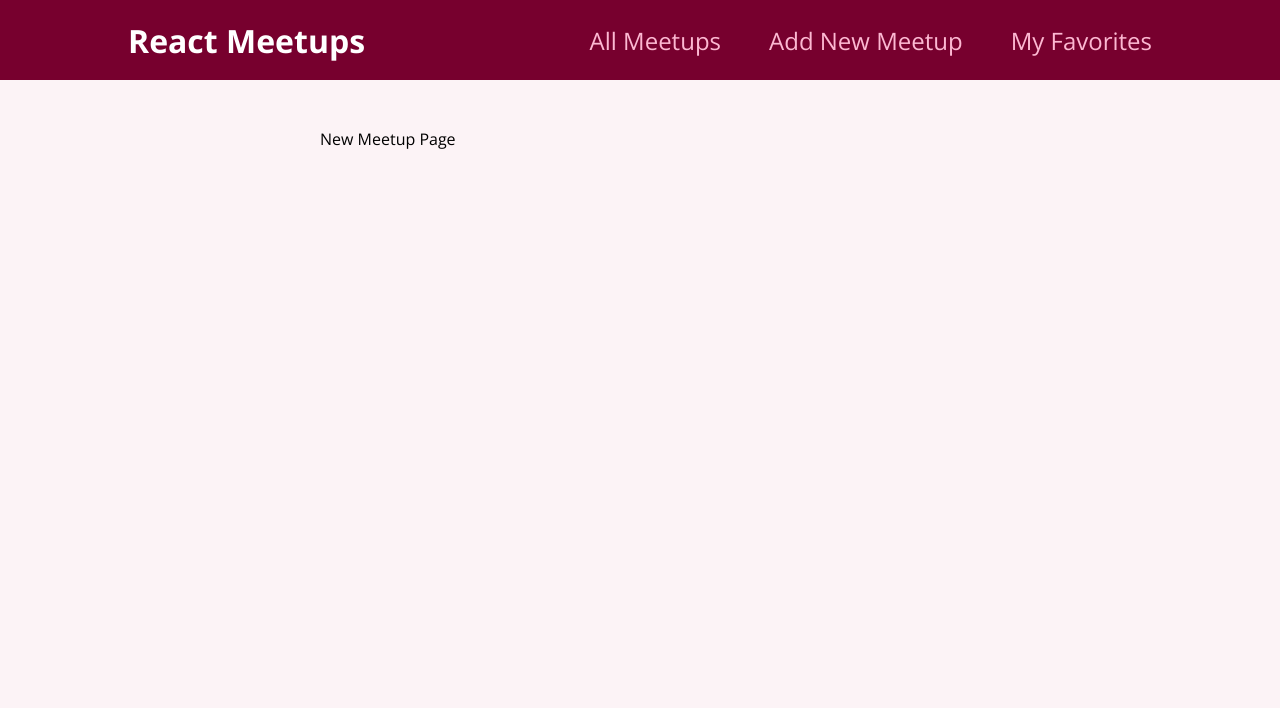
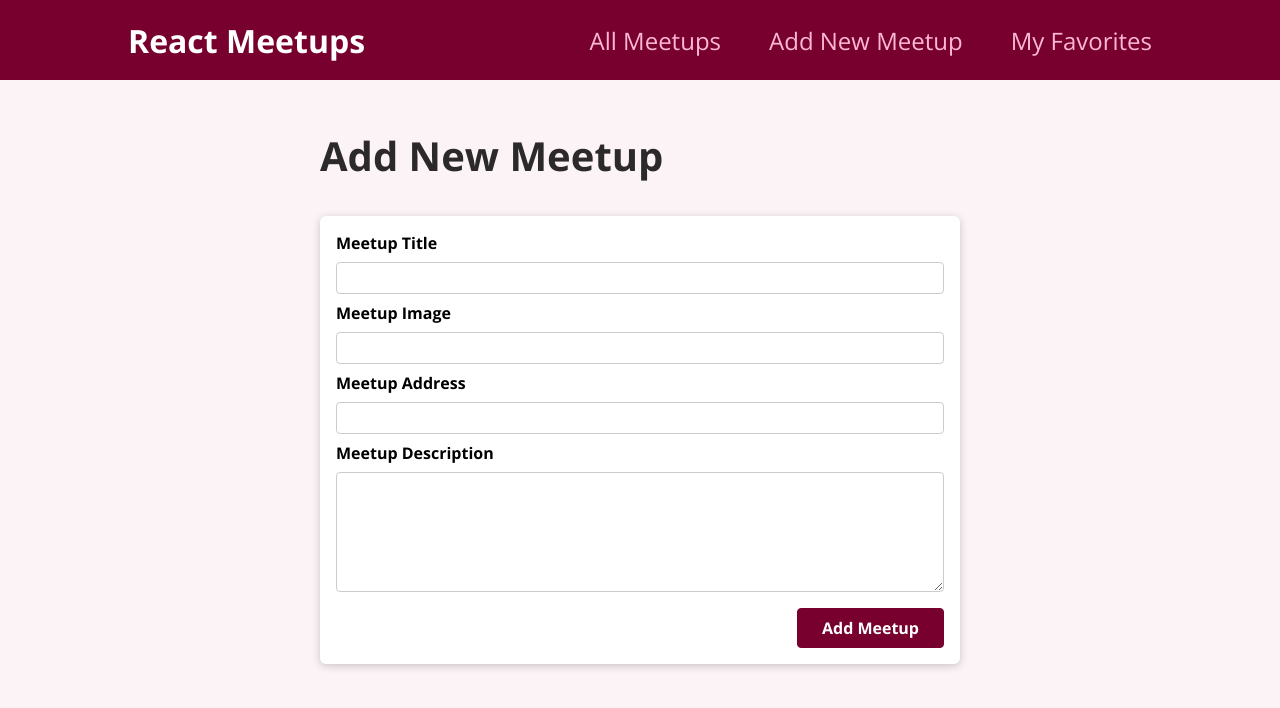
Before and after one commit to ZeyadMousa1/meetup-app, a React (Create React App) app: page /new-meetup in a window 1280 px wide. Shown: the top 708 px of the page. Built offline with nearby package versions, Linux system fonts and the light colour scheme.

Commit message:
Finished AddNewMeetup Desgin Page And Getting Submit Data

```diff
--- /dev/null
+++ b/src/components/meetup/AddNewMeetupForm.js
@@ -0,0 +1,56 @@
+import { useRef } from 'react';
+import Card from '../ui/Card';
+import classes from './AddNewMeetupForm.module.css'
+
+function AddNewMeetupForm(props) {
+    const titleInputRef = useRef();
+    const imageInputRef = useRef();
+    const addressInputRef = useRef();
+    const descriptionInputRef = useRef();
+
+    function submitHandler(event) {
+        event.preventDefault();
+
+        const enteredTitle = titleInputRef.current.value;
+        const enteredImage = imageInputRef.current.value;
+        const enteredAddress = addressInputRef.current.value;
+        const enteredDescription = descriptionInputRef.current.value;
+
+        const meetupData = {
+            title: enteredTitle,
+            Image: enteredImage,
+            address: enteredAddress,
+            description: enteredDescription
+        }
+
+        props.onAddMeetup(meetupData)
+    }
+
+    return (
+        <Card>
+            <form className={classes.form} onSubmit={submitHandler}>
+                <div className={classes.control}>
+                    <label htmlFor='title'>Meetup Title</label>
+                    <input type='text' required id='title' ref={titleInputRef} />
+                </div>
+                <div className={classes.control}>
+                    <label htmlFor='image'>Meetup Image</label>
+                    <input type='url' required id='image' ref={imageInputRef} />
+                </div>
+                <div className={classes.control}>
+                    <label htmlFor='address'>Meetup Address</label>
+                    <input type='address' required id='address' ref={addressInputRef} />
+                </div>
+                <div className={classes.control}>
+                    <label htmlFor='description'>Meetup Description</label>
+                    <textarea id='description' required rows='5' ref={descriptionInputRef} />
+                </div>
+                <div className={classes.actions}>
+                    <button>Add Meetup</button>
+                </div>
+            </form>
+        </Card>
+    );
+}
+
+export default AddNewMeetupForm;
--- /dev/null
+++ b/src/components/meetup/AddNewMeetupForm.module.css
@@ -0,0 +1,45 @@
+.form{
+    padding: 1rem;
+}
+
+.control{
+    margin-bottom: 0.5rem;
+}
+
+.control label{
+    display: block;
+    font-weight: bold;
+    margin-bottom: 0.5rem;
+}
+
+.control input,
+.control textarea {
+  display: block;
+  font: inherit;
+  border-radius: 4px;
+  border: 1px solid #ccc;
+  padding: 0.25rem;
+  width: 100%;
+}
+
+.actions {
+    margin-top: 1rem;
+    text-align: right;
+}
+
+.actions button {
+    font: inherit;
+    cursor: pointer;
+    background-color: #77002e;
+    color: white;
+    padding: 0.5rem 1.5rem;
+    border: 1px solid #77002e;
+    border-radius: 4px;
+    font-weight: bold;
+}
+
+  .actions button:hover,
+  .actions button:active {
+    background-color: #a50e48;
+    border-color: #a50e48;
+}
--- a/src/pages/NewMeetups.js
+++ b/src/pages/NewMeetups.js
@@ -1,5 +1,15 @@
+import AddNewMeetupForm from "../components/meetup/AddNewMeetupForm";
+
 function NewMeetupPage() {
-    return <div>New Meetup Page</div>
+    function onAddMeetupHandler(meetupData) {
+
+    }
+    return (
+        <section>
+            <h1>Add New Meetup</h1>
+            <AddNewMeetupForm onAddMeetup={onAddMeetupHandler} />
+        </section>
+    );
 }
 
 export default NewMeetupPage;
```
Also changed, not shown: src/App.css (deleted, +0 -38 lines).
